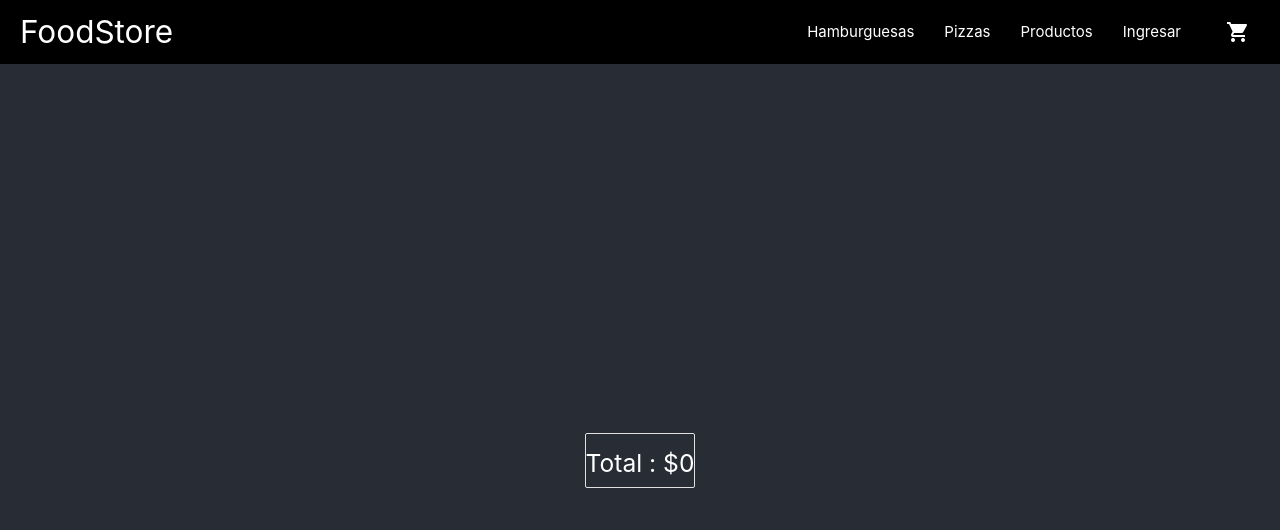
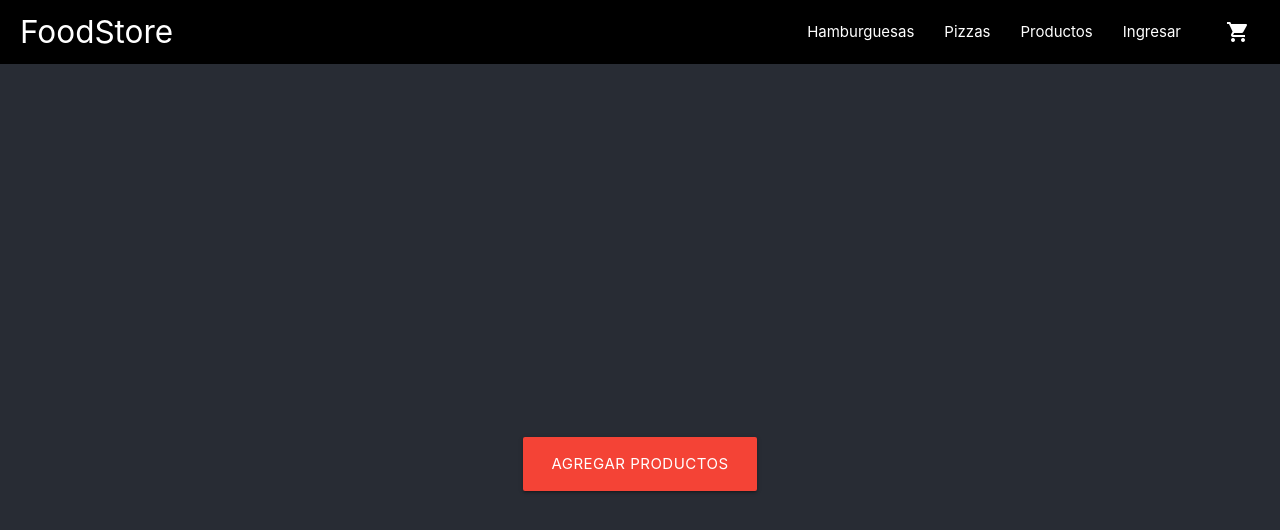
Before and after one commit to ayr77on/foodstore_pace, a React (Create React App) app: page /cart in a window 1280 px wide. Shown: the top 530 px of the page. Built offline with nearby package versions, Linux system fonts and the light colour scheme.

Commit message:
Cart Context y CartView funcionando

```diff
--- a/src/components/Cart/Cart.js
+++ b/src/components/Cart/Cart.js
@@ -1,11 +1,13 @@
 import React, {useContext} from 'react';
+import { NavLink } from "react-router-dom";
 import { CartContext } from '../../context/CartContext';
 
 const Cart = ()=> {
     const { cart,clear,removeItem } = useContext(CartContext);
+    var counter = Object.keys(cart).length;
     var total = 0;
-    console.log(cart,"a");
-    return (
+    if (counter > 0){
+        return (
             <ul className="collection">
                  {cart.map((cartItem,i) => {
                     total = total + (cartItem.item.price * cartItem.quantity)
@@ -20,10 +22,15 @@ const Cart = ()=> {
                 <div>
                     <h5 class="center-align">Total : ${total}</h5>
                     {total > 0 && (<button class="btn-large  waves-light red" onClick={() => clear()}>Limpiar carrito</button>)}
-
                 </div>
             </ul>
-    );
+        );
+    }else{
+        return (
+            <NavLink className="btn-large  waves-light red" to="/">Agregar productos</NavLink>
+        );
+    }
+
 }
 
 export default Cart;
```
